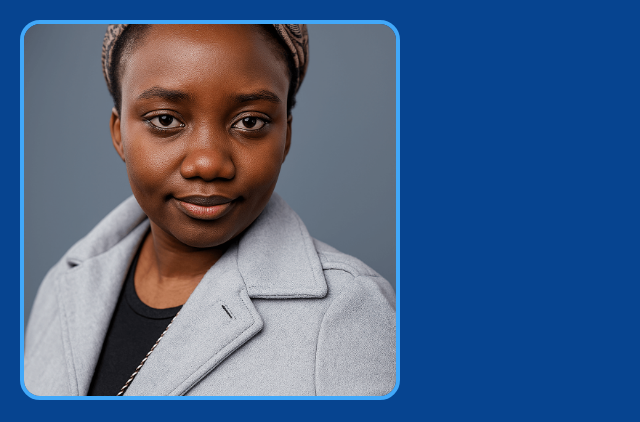
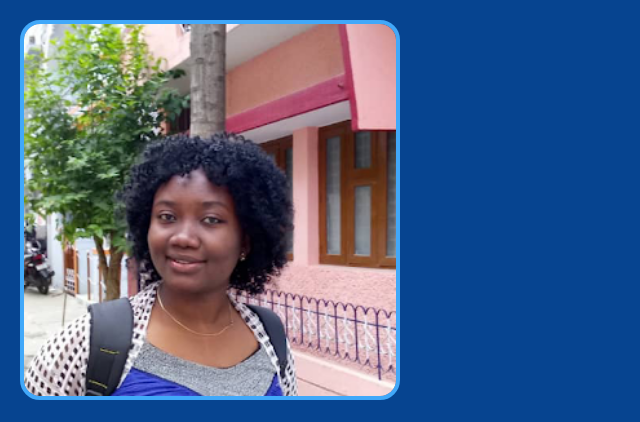
Before and after one commit to kusira-mediatrice/migracode-businesscard, a plain HTML site: page index.html in a window 1280 px wide. Shown: the top 422 px of the page, without its empty margins (0-640 px from the left). Drawn offline with Linux system fonts and the light colour scheme; a web font is replaced by a local one.

Commit message:
change image

```diff
--- a/index.html
+++ b/index.html
@@ -10,7 +10,7 @@
 </head>
 
 <body>
-  <img src="images/me.png" />
+  <img src="images/me-1.png" />
   <h1>Hi, my name is Kusira M. Mediatrice</h1>
   <h2>Fun fact about me</h2>
   <ul>
```
